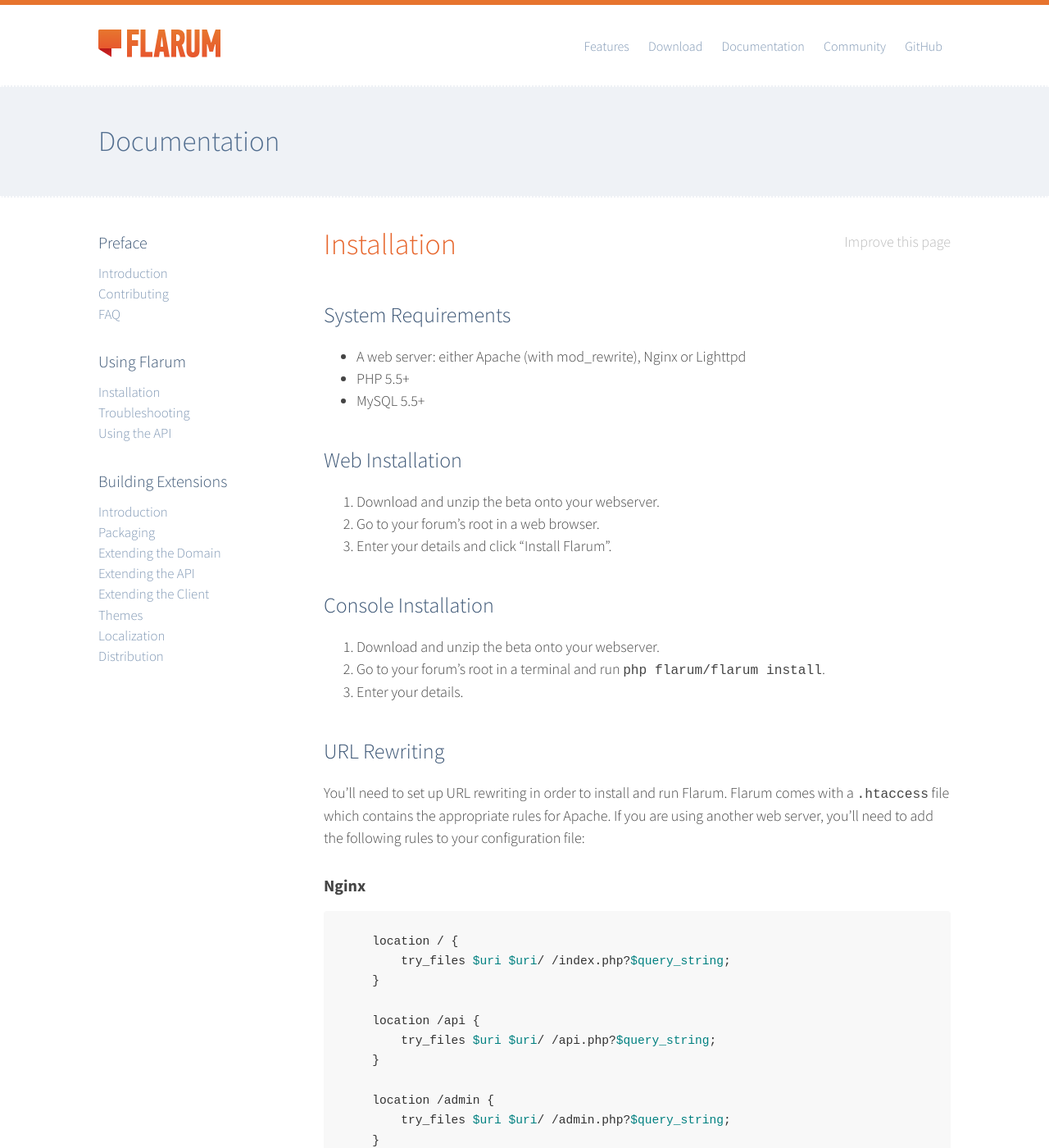
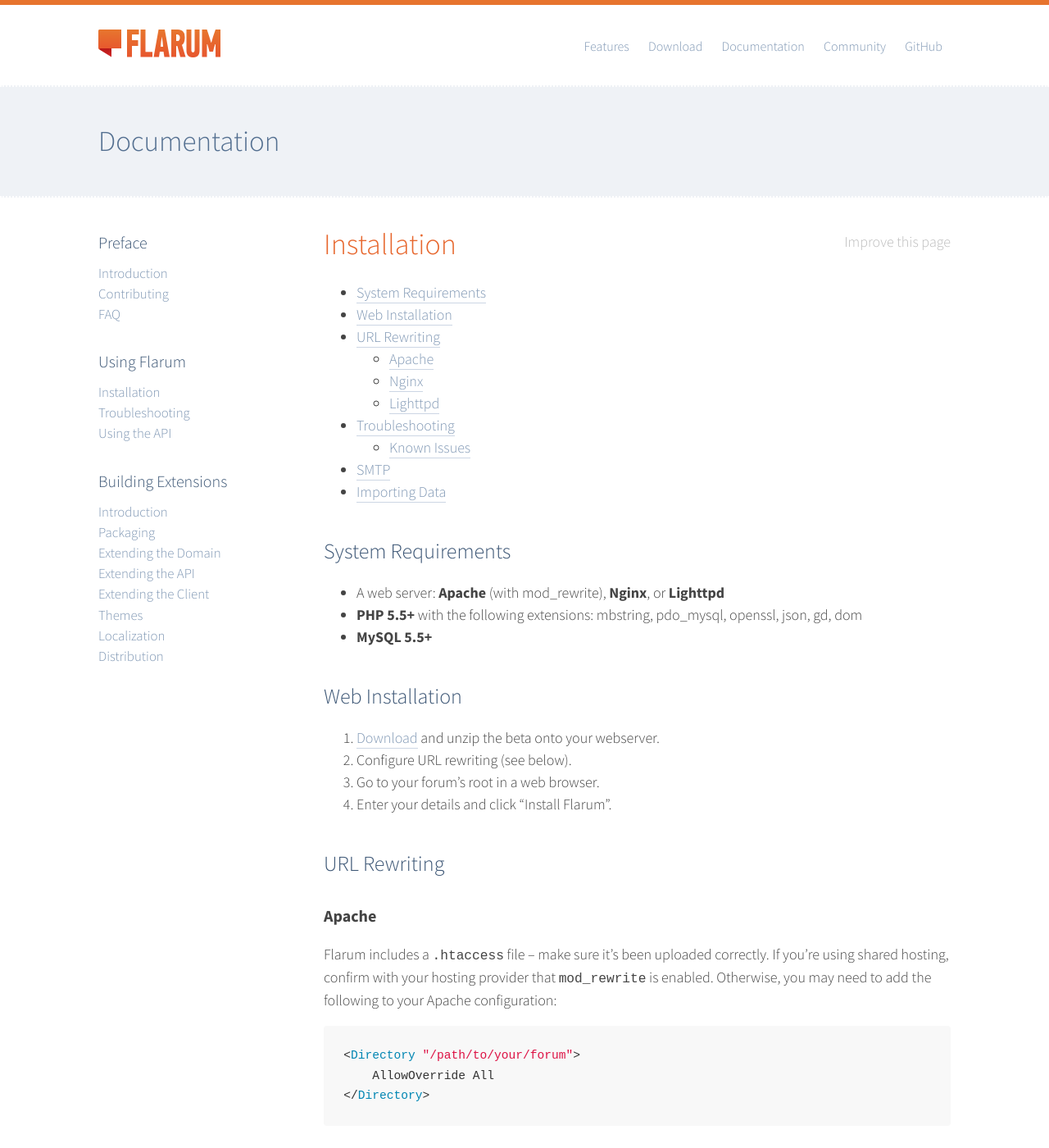
Before and after one commit to flarum/flarum.github.io, a Jekyll site: the page built from _docs/installation.md, in a window 1280 px wide and 1400 px high. Shown: the whole window at 82% size. Built offline with Jekyll 4.4.1, drawn with Linux system fonts in a browser that asks for light colours; nearby versions of some CDN libraries; comment, search, counter and statistics services are not loaded; some of the changed text lies outside the part shown.

Commit message:
Improve installation/troubleshooting docs

````diff
--- a/_docs/installation.md
+++ b/_docs/installation.md
@@ -3,42 +3,58 @@
 title: Installation
 permalink: /docs/installation/
 ---
+- [System Requirements](#system-requirements)
+- [Web Installation](#web-installation)
+- [URL Rewriting](#url-rewriting)
+    - [Apache](#apache)
+    - [Nginx](#nginx)
+    - [Lighttpd](#lighttpd)
+- [Troubleshooting](#troubleshooting)
+    - [Known Issues](#known-issues)
+- [SMTP](#smtp)
+- [Importing Data](#importing-data)
+
+<a name="system-requirements"></a>
+
 ## System Requirements
 
-* A web server: either Apache (with mod_rewrite), Nginx or Lighttpd
-* PHP 5.5+
-* MySQL 5.5+
+* A web server: **Apache** (with mod_rewrite), **Nginx**, or **Lighttpd**
+* **PHP 5.5+** with the following extensions: mbstring, pdo_mysql, openssl, json, gd, dom
+* **MySQL 5.5+**
+
+<a name="web-installation"></a>
 
 ## Web Installation
 
-1. Download and unzip the beta onto your webserver.
-2. Go to your forum's root in a web browser.
-3. Enter your details and click "Install Flarum".
+1. [Download]({{ site.baseurl }}/download) and unzip the beta onto your webserver.
+2. Configure URL rewriting (see below).
+3. Go to your forum's root in a web browser.
+4. Enter your details and click "Install Flarum".
 
-## Console Installation
-
-1. Download and unzip the beta onto your webserver.
-2. Go to your forum's root in a terminal and run `php flarum/flarum install`.
-3. Enter your details.
+<a name="url-rewriting"></a>
 
 ## URL Rewriting
 
-You'll need to set up URL rewriting in order to install and run Flarum. Flarum comes with a `.htaccess` file which contains the appropriate rules for Apache. If you are using another web server, you'll need to add the following rules to your configuration file:
+<a name="apache"></a>
+
+### Apache
+
+Flarum includes a `.htaccess` file – make sure it's been uploaded correctly. If you're using shared hosting, confirm with your hosting provider that `mod_rewrite` is enabled. Otherwise, you may need to add the following to your Apache configuration:
+
+    <Directory "/path/to/your/forum">
+        AllowOverride All
+    </Directory>
+
+<a name="nginx"></a>
 
 ### Nginx
 
+Add the following lines to your server's configuration block:
+
 ```
-    location / {
-        try_files $uri $uri/ /index.php?$query_string;
-    }
-
-    location /api {
-        try_files $uri $uri/ /api.php?$query_string;
-    }
-
-    location /admin {
-        try_files $uri $uri/ /admin.php?$query_string;
-    }
+    location / { try_files $uri $uri/ /index.php?$query_string; }
+    location /api { try_files $uri $uri/ /api.php?$query_string; }
+    location /admin { try_files $uri $uri/ /admin.php?$query_string; }
 
     location /flarum {
         deny all;
@@ -53,19 +69,38 @@
     }
 ```
 
+<a name="lighttpd"></a>
+
 ### Lighttpd
 
+Add the following lines to your server's configuration block:
+
 ```
-url.rewrite-if-not-file = (
-    "/admin.*" => "/admin.php",
-    "/api.*"   => "/api.php",
-    "/.*"      => "/index.php"
-)
+    url.rewrite-if-not-file = (
+        "/admin.*" => "/admin.php",
+        "/api.*"   => "/api.php",
+        "/.*"      => "/index.php"
+    )
 ```
+
+<a name="troubleshooting"></a>
+
+## Troubleshooting
+
+If you're having a problem installing Flarum, check out the [Installation tag](http://discuss.flarum.org/t/installation) on the support forum. Someone might've had the same problem as you! If not, start a discussion and we'll do our best to help.
+
+<a name="known-issues"></a>
+
+### Known Issues
+
+* Currently the installer does not validate input correctly; if you enter an invalid admin username, the installer will silently fail. Usernames must only contain letters, numbers, dashes, and underscores.
+* The installer will crash if the `flarum/storage/framework/views` directory is not writable. Make sure PHP can write to this directory.
+
+<a name="smtp"></a>
 
 ## SMTP
 
-There's currently no GUI to configure SMTP (see [#258](https://github.com/flarum/core/issues/258)) but you can enter your details in manually in the database config table:
+There's currently no GUI to configure SMTP (see [#258](https://github.com/flarum/core/issues/258)). For now you can enter your details in manually in the `config` database table using a tool like phpMyAdmin:
 
 ```
 mail_driver: smtp
@@ -76,6 +111,8 @@
 mail_encryption: ...
 ```
 
+<a name="importing-data"></a>
+
 ## Importing Data
 
 Eventually we hope to build data importers so you can migrate to Flarum from other forum software. However, it is far too early at this stage – we need to achieve stability first!
````
Also changed, not shown: _docs/troubleshooting.md (+20 -10 lines).
